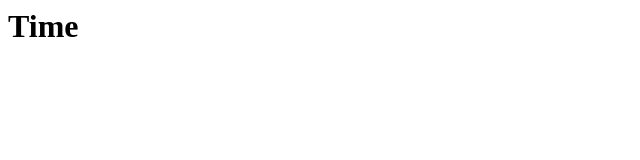
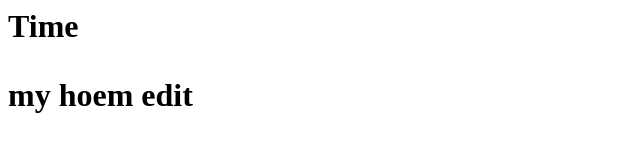
Before and after one commit to thisisvithu/html, a plain HTML site: page timetable.html in a window 1280 px wide. Shown: the whole page, without its empty margins (0-640 px from the left). Drawn offline with Linux system fonts and the light colour scheme.

Commit message:
modify timetable

```diff
--- a/timetable.html
+++ b/timetable.html
@@ -4,7 +4,7 @@
 </head>
 <body>
 <h1>Time <table>
-
+<p>my hoem edit<p>
 </table></h1>
 </body>
 </html>
```
